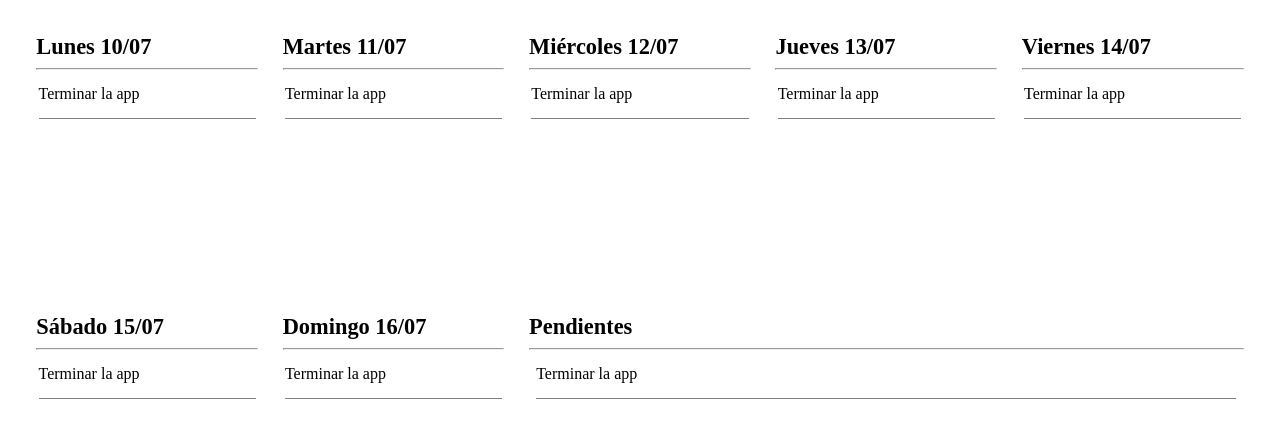
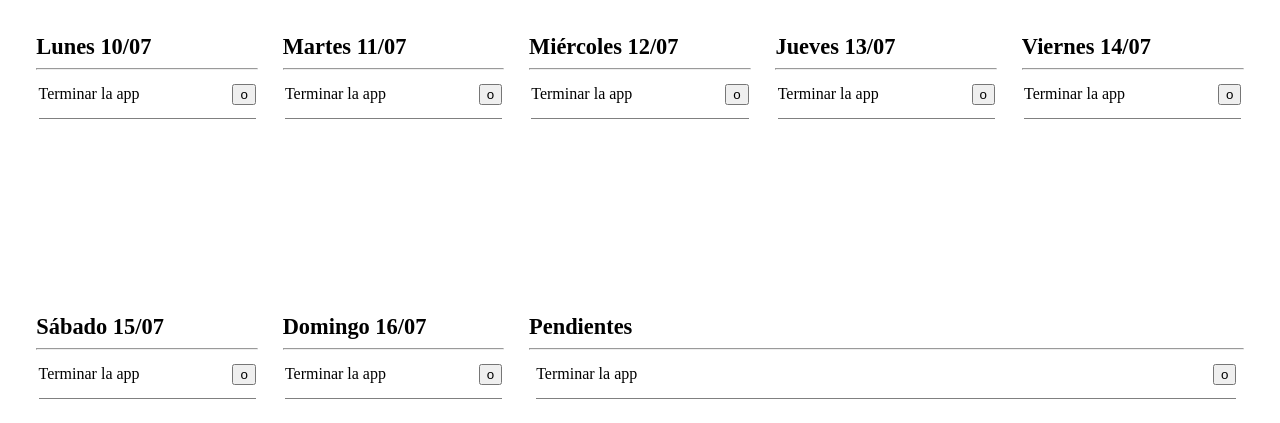
Before and after one commit to diegocrequi/ScheTime-webapp, a React app: page / in a window 1280 px wide. Shown: the part 183-606 px from the top of the page. Built offline with nearby package versions, Linux system fonts and the light colour scheme.

Commit message:
Create ButtonCheckTask

```diff
--- /dev/null
+++ b/src/components/atoms/ButtonCheckTask/ButtonCheckTask.js
@@ -0,0 +1,15 @@
+import { useState } from "react";
+
+const ButtonCheckTask = () => {
+    const [checked, setChecked] = useState(false)
+
+    const onClick = () => {
+        setChecked(!checked);
+    }
+
+    return <button onClick={onClick}>
+        {checked ? "x" : "o"}
+    </button>
+}
+
+export default ButtonCheckTask;
--- a/src/components/atoms/DiaryInput/DiaryInput.js
+++ /dev/null
@@ -1,11 +0,0 @@
-import "./DiaryInput.css";
-
-const DiaryInput = () => {
-    return <div className="DiaryInput">
-        <div className="input">
-             <div className="text">Terminar la app</div>
-             </div>
-    </div>
-}
-
-export default DiaryInput;
--- a/src/components/atoms/DiaryInput/DiaryInput.css
+++ b/src/components/atoms/InputDiary/InputDiary.css
@@ -1,7 +1,12 @@
-.DiaryInput {
+.InputDiary {
     display: flex;
     flex-direction: row;
+    align-items: center;
     width: 98%;
+    border-top: hidden;
+    border-left: hidden;
+    border-right: hidden;
+    border-bottom: 1px grey solid;
 }
 
 .input {
@@ -9,8 +14,4 @@
     align-items: center;
     width: 100%;
     height: 3rem;
-    border-top: hidden;
-    border-left: hidden;
-    border-right: hidden;
-    border-bottom: 1px grey solid;
 }
--- /dev/null
+++ b/src/components/atoms/InputDiary/InputDiary.js
@@ -0,0 +1,13 @@
+import ButtonCheckTask from "../ButtonCheckTask/ButtonCheckTask";
+import "./InputDiary.css";
+
+const InputDiary = () => {
+    return <div className="InputDiary">
+        <div className="input">
+            <span className="text">Terminar la app</span>
+        </div>
+        <ButtonCheckTask />
+    </div>
+}
+
+export default InputDiary;
--- a/src/components/molecules/DiaryCard/DiaryCard.js
+++ b/src/components/molecules/DiaryCard/DiaryCard.js
@@ -1,7 +1,7 @@
 import "./DiaryCard.css";
 
 import H3 from "../../atoms/H3/H3"
-import DiaryInput from "../../atoms/DiaryInput/DiaryInput";
+import InputDiary from "../../atoms/InputDiary/InputDiary";
 import Hr from "../../atoms/Hr/Hr";
 
 const DiaryCard = (props) => {
@@ -11,7 +11,7 @@ const DiaryCard = (props) => {
         <H3>{title}</H3>
         <Hr />
         <div className="inputDiv">
-        <DiaryInput />
+        <InputDiary />
         </div>
 
     </article>
```
Also changed, not shown: src/components/atoms/ButtonCheckTask/ButtonCheckTask.css (added).
